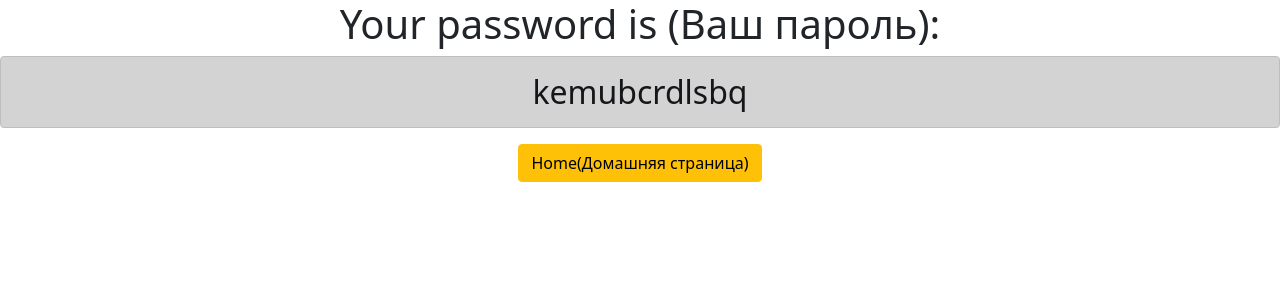
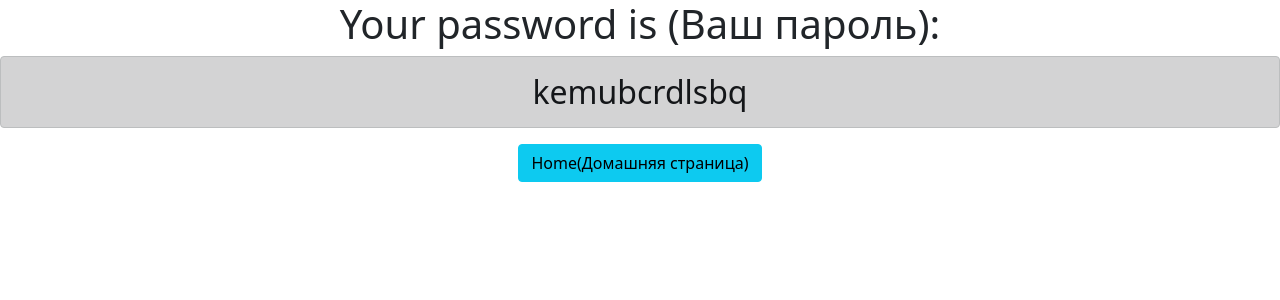
Before and after one commit to Itale1/django3-password-generator, a Django app: page /password in a window 1280 px wide. Shown: the top 300 px of the page. Run offline with Django 4.2, Linux system fonts and the light colour scheme.

Commit message:
я внес кое каие изменияЭ

```diff
--- a/generator/templates/generator/password.html
+++ b/generator/templates/generator/password.html
@@ -3,5 +3,5 @@
 <div class="conteiner text-center">
  <h1> Your password is (Ваш пароль):</h1>
  <h2 class="alert alert-dark">{{ password }}</h2>
- <a href="{% url 'home' %} " class="btn btn-warning" >Home(Домашняя страница)</a>
+ <a href="{% url 'home' %} " class="btn btn-info" >Home(Домашняя страница)</a>
 </div>
--- a/passw_gener/settings.py
+++ b/passw_gener/settings.py
@@ -20,7 +20,7 @@ BASE_DIR = Path(__file__).resolve().parent.parent
 # See https://docs.djangoproject.com/en/4.0/howto/deployment/checklist/
 
 # SECURITY WARNING: keep the secret key used in production secret!
-SECRET_KEY = 'django-insecure-jwxsx6l8=l&8%hf2=wnw*wljq2!e#bea2rsjx6osxwpdnss7*s'
+SECRET_KEY = 'qwerty django-insecure-jwxsx6l8=l&8%hf2=wnw*wljq2!e#bea2rsjx6osxwpdnss7*s'
 
 # SECURITY WARNING: don't run with debug turned on in production!
 DEBUG = True
```
